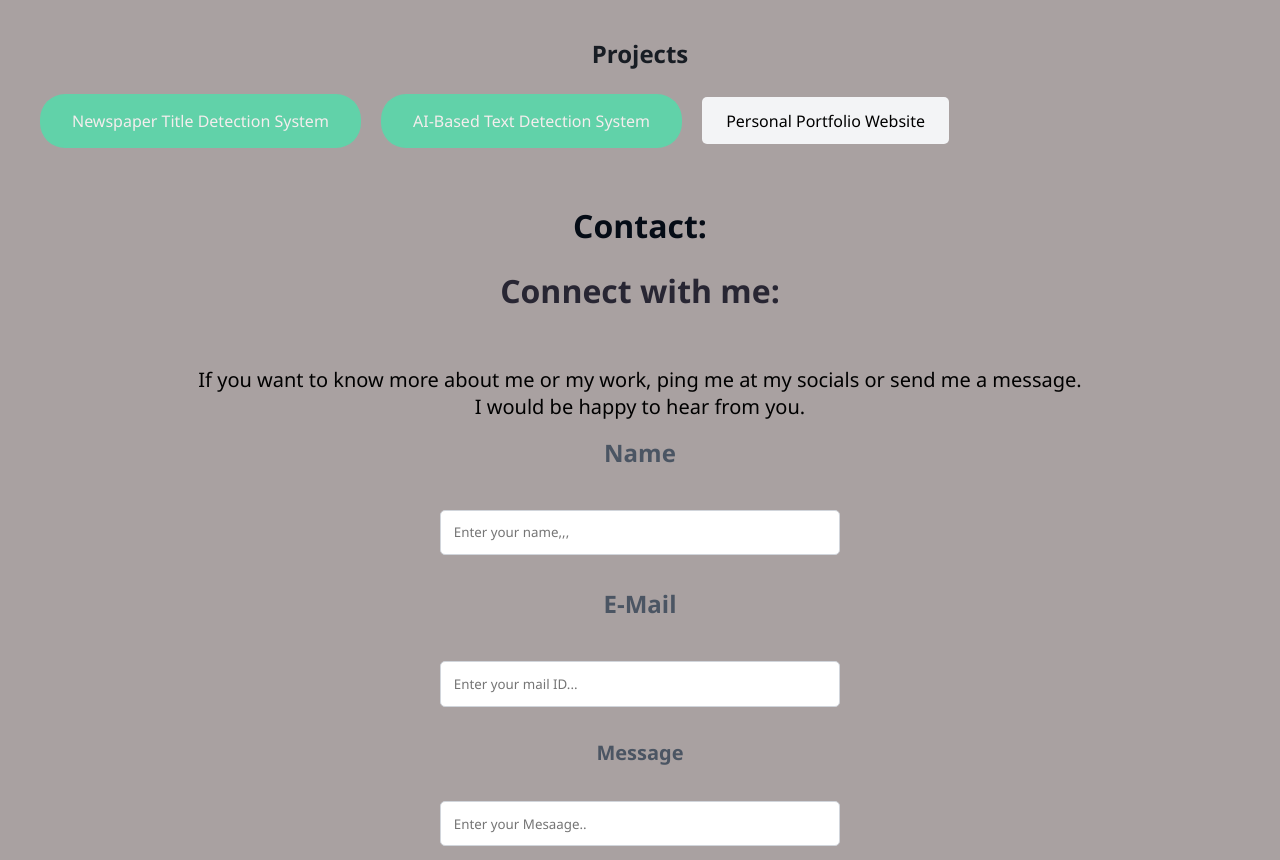
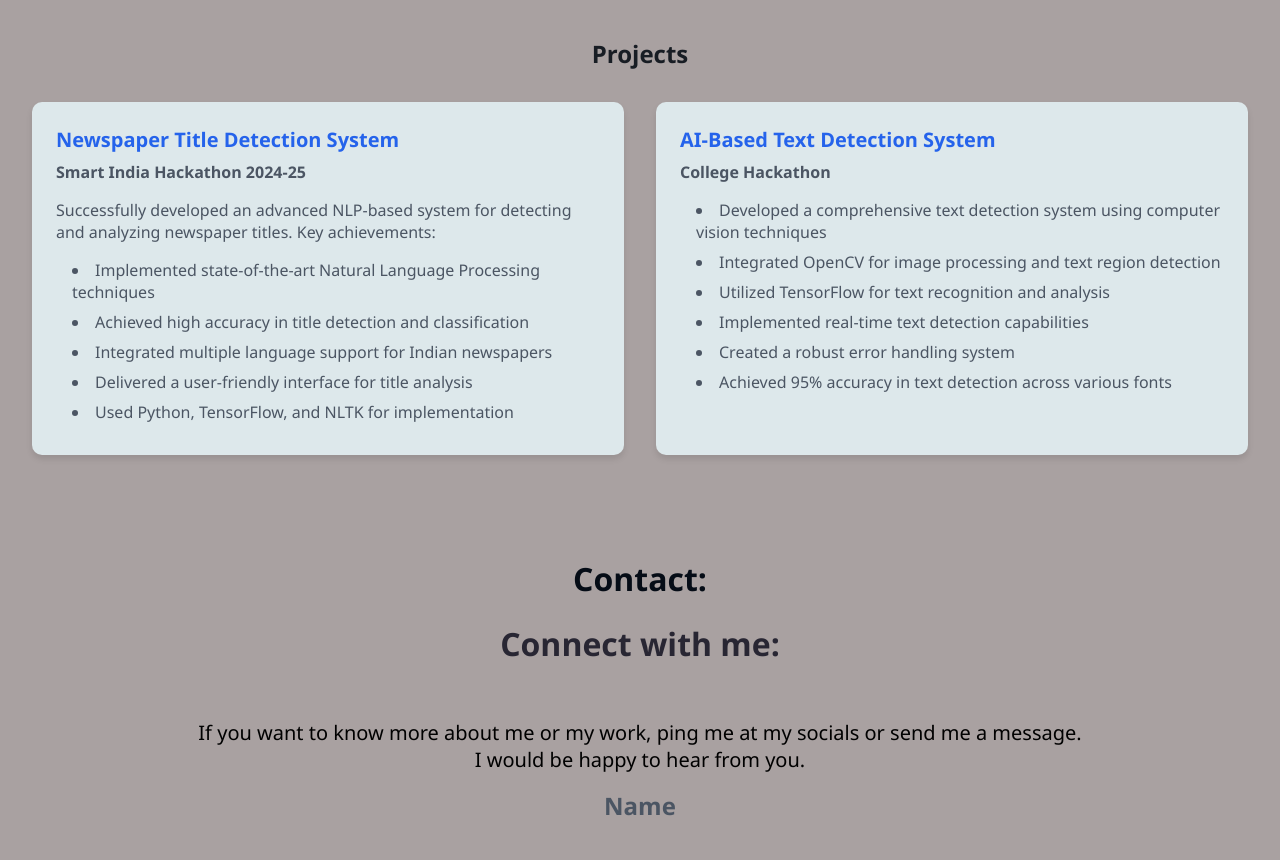
Before and after one commit to RahulRavulakolu/RESUME, a plain HTML site: page index.html in a window 1280 px wide. Shown: the part 986-1846 px from the top of the page. Drawn offline with Linux system fonts and the light colour scheme.

Commit message:
Update index.html

```diff
--- a/index.html
+++ b/index.html
@@ -37,16 +37,33 @@
         <button><img src="https://cdn.jsdelivr.net/gh/devicons/devicon/icons/css3/css3-plain.svg" alt="">CSS</button>
     </div>
     <P class="projects"><b>Projects</b></P>
-    <button class="project1">
-        Newspaper Title Detection System
-    </button>
-    <button class="project2">
-        AI-Based Text Detection System
-    </button>
-    <button class="project3">
-        Personal Portfolio Website
-    </button>
+    <div class="projects-container">
+        <div class="project-card">
+            <h3>Newspaper Title Detection System</h3>
+            <h4>Smart India Hackathon 2024-25</h4>
+            <p>Successfully developed an advanced NLP-based system for detecting and analyzing newspaper titles. Key achievements:</p>
+            <ul>
+                <li>Implemented state-of-the-art Natural Language Processing techniques</li>
+                <li>Achieved high accuracy in title detection and classification</li>
+                <li>Integrated multiple language support for Indian newspapers</li>
+                <li>Delivered a user-friendly interface for title analysis</li>
+                <li>Used Python, TensorFlow, and NLTK for implementation</li>
+            </ul>
+        </div>
 
+        <div class="project-card">
+            <h3>AI-Based Text Detection System</h3>
+            <h4>College Hackathon</h4>
+            <ul>
+                <li>Developed a comprehensive text detection system using computer vision techniques</li>
+                <li>Integrated OpenCV for image processing and text region detection</li>
+                <li>Utilized TensorFlow for text recognition and analysis</li>
+                <li>Implemented real-time text detection capabilities</li>
+                <li>Created a robust error handling system</li>
+                <li>Achieved 95% accuracy in text detection across various fonts</li>
+            </ul>
+        </div>
+    </div>
     <br>
     <p  class="contact"><b>Contact:</b></p>
     <br>
```
